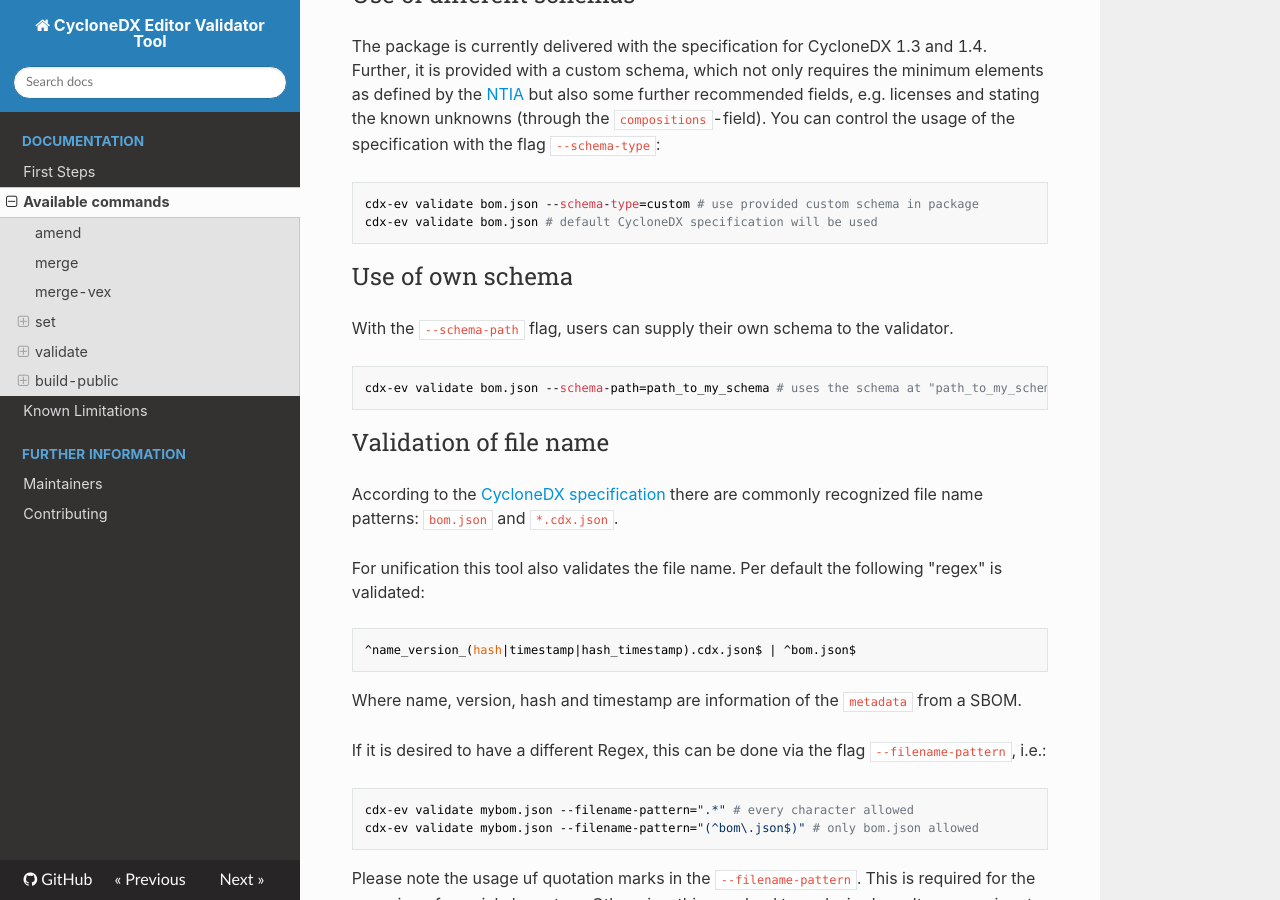
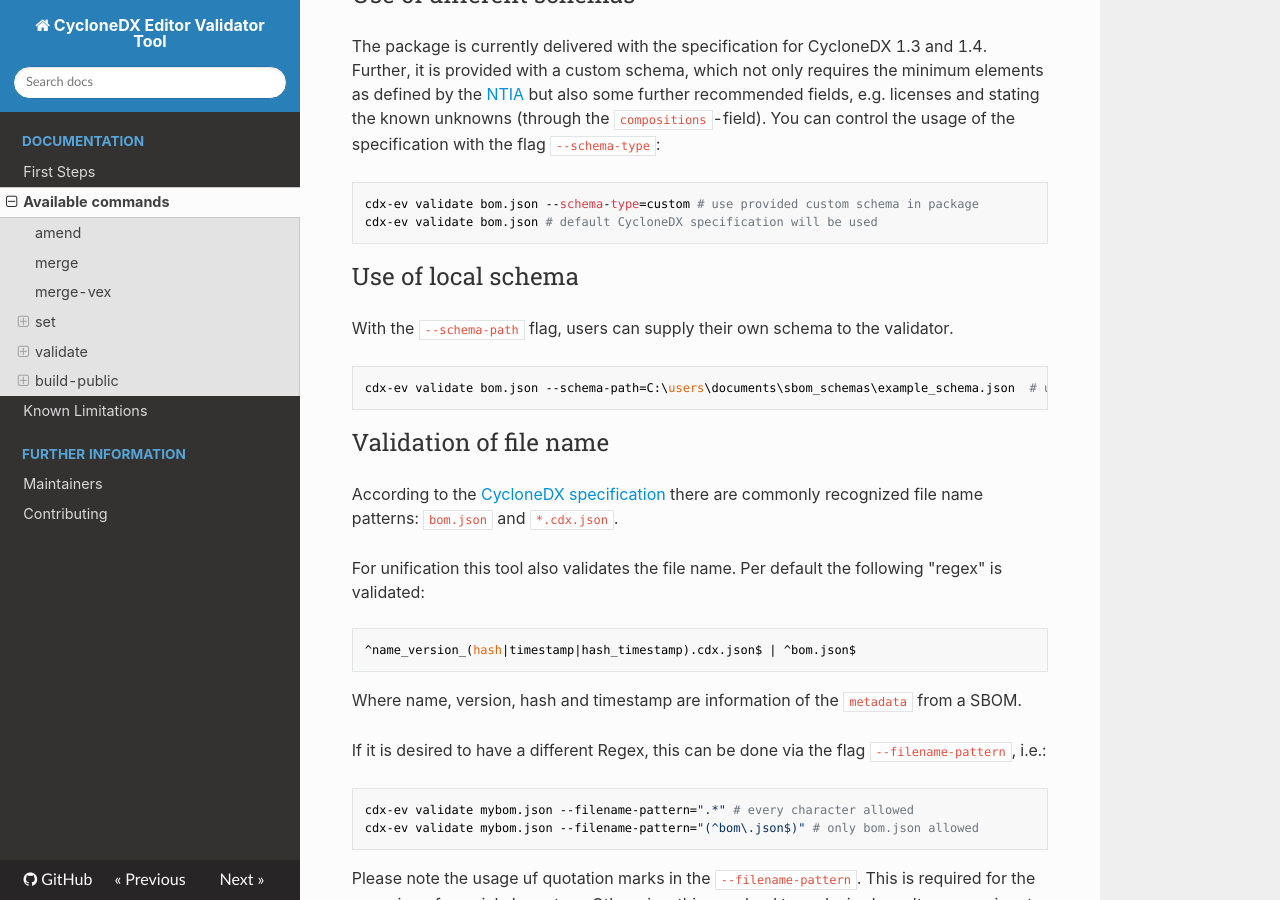
Before and after one commit to Festo-se/cyclonedx-editor-validator, an MkDocs documentation site: the page built from docs/available_commands.md, in a window 1280 px wide and 900 px high, scrolled down 4406 px. Built offline with MkDocs 1.6.1, drawn with Linux system fonts in a browser that asks for light colours; nearby versions of some CDN libraries; some web fonts are replaced.

Commit message:
documentation: add example and correct name of command

```diff
--- a/docs/available_commands.md
+++ b/docs/available_commands.md
@@ -153,11 +153,11 @@ You can control the usage of the specification with the flag `--schema-type`:
     cdx-ev validate bom.json --schema-type=custom # use provided custom schema in package
     cdx-ev validate bom.json # default CycloneDX specification will be used
 
-### Use of own schema
+### Use of local schema
 
 With the `--schema-path` flag, users can supply their own schema to the validator.
 
-    cdx-ev validate bom.json --schema-path=path_to_my_schema # uses the schema at "path_to_my_schema"
+    cdx-ev validate bom.json --schema-path=C:\users\documents\sbom_schemas\example_schema.json  # uses a schema "example_schema.json" saved on the users computer to verify the sbom
 
 ### Validation of file name
 
```
